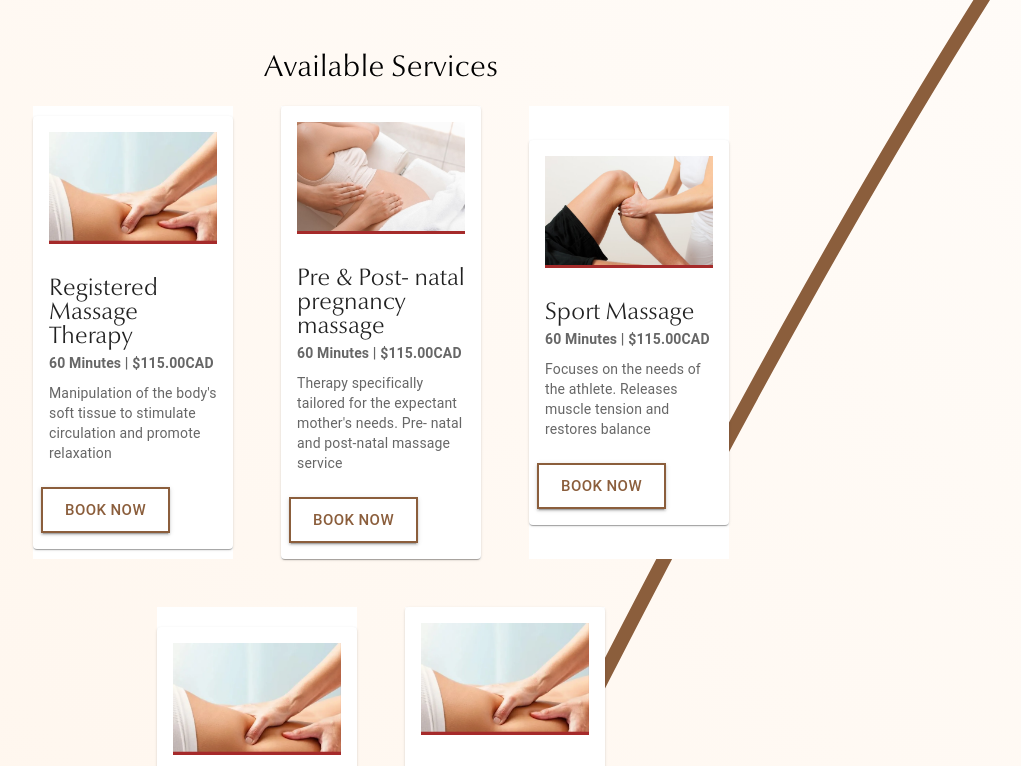
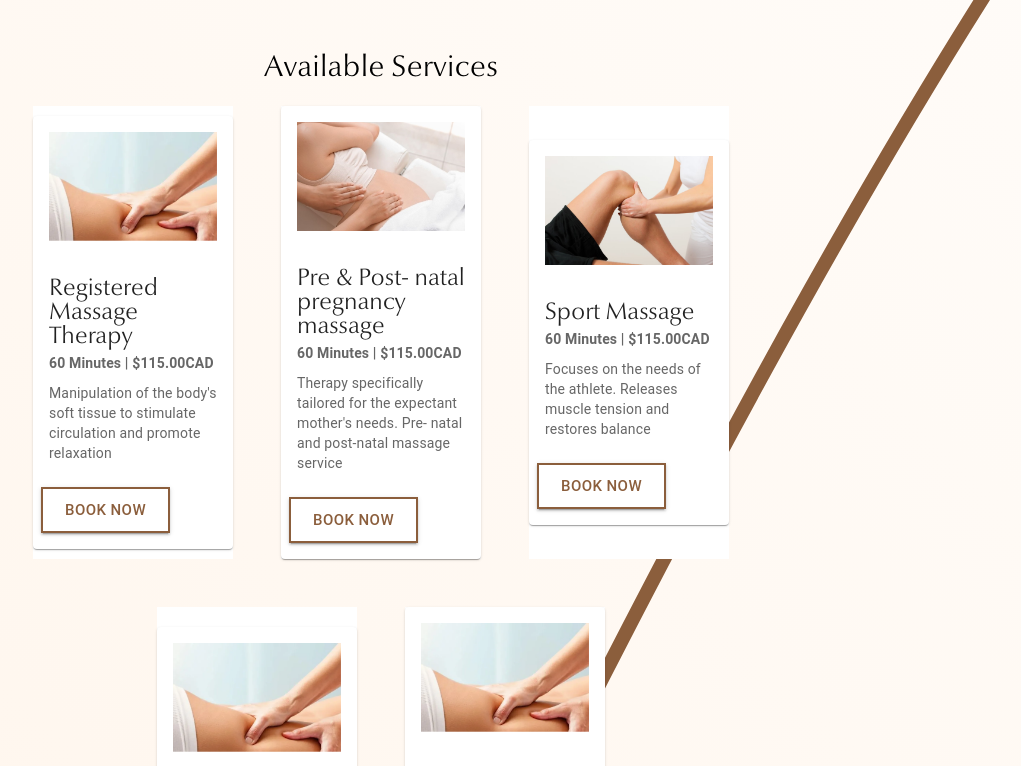
Before and after one commit to jshiii117/oasis-massage-saanich, a React (Create React App) app: page / in a window 1280 px wide. Shown: the part 1240-2006 px from the top of the page, without its empty margins (259-1280 px from the left). Built offline with nearby package versions, Linux system fonts and the light colour scheme.

Commit message:
Adjust landing image

```diff
--- a/src/App.js
+++ b/src/App.js
@@ -30,6 +30,8 @@ function App() {
     & > * {
       padding-bottom: ${(props) => props.spacing}px;
     }
+    justify-content: center;
+    align-content: center;
   `;
 
   const ref1 = useRef(null);
--- a/src/components/aboutSection.js
+++ b/src/components/aboutSection.js
@@ -14,7 +14,6 @@ const AboutSection = forwardRef((props, ref) => {
     width: 100%;
     max-width: 1000px;
     margin-bottom: 2rem;
-    align-content: center;
   `;
 
   return (
--- a/src/components/treatmentSection.js
+++ b/src/components/treatmentSection.js
@@ -47,13 +47,7 @@ function TreatmentSection() {
       >
         Available Services
       </OptimaType>
-      <Grid
-        container
-        direction="row"
-        display="flex"
-        justifyContent="center"
-        sx={{ backgroundColor: "" }}
-      >
+      <Grid container direction="row" display="flex" justifyContent="center">
         {massages.map((massage) => (
           <TreatmentCard {...massage} />
         ))}
@@ -66,12 +60,12 @@ function TreatmentCard(massage) {
   return (
     <GridItem item xs={12} sm={6} md={4} lg={3} xl={4} sx={{ margin: 3 }}>
       <StyledCard
-        sx={{ maxWidth: 345, minHeight: 300 }}
+        sx={{ maxWidth: 345, minHeight: "300px" }}
         style={{ transition: "all 0.5s ease-in-out" }}
       >
         <CardActionArea>
           <CardContent>
-            <Box width="100%" sx={{ backgroundColor: "brown" }}>
+            <Box width="100%" sx={{ backgroundColor: "white" }}>
               <img
                 src={massage.massageImage}
                 alt="Placeholder alt text"
@@ -84,7 +78,7 @@ function TreatmentCard(massage) {
               />
             </Box>
           </CardContent>
-          <CardContent sx={{ backgroundColor: "", height: "100%" }}>
+          <CardContent sx={{ height: "100%" }}>
             <OptimaType
               className="optima"
               gutterBottom
```
Also changed, not shown: 1 other file (tests, documents, lock files or other folders).
